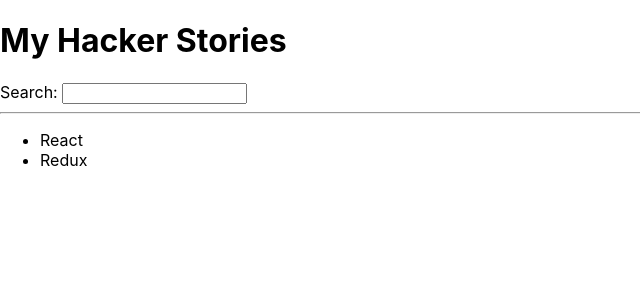
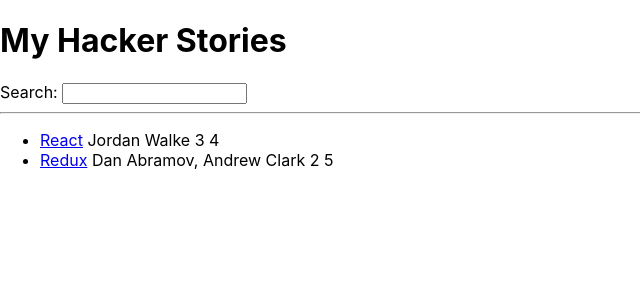
Before and after one commit to bryanvaldovinos/HSReact, a React (Create React App) app: page / in a window 1280 px wide. Shown: the top 300 px of the page, without its empty margins (0-640 px from the left). Built offline with nearby package versions, Linux system fonts and the light colour scheme.

Commit message:
mapped more object properties

```diff
--- a/src/App.js
+++ b/src/App.js
@@ -30,7 +30,16 @@
 
       <ul>
         {list.map(function(item) {
-          return <li key={item.objectID}>{item.title}</li>
+          return (
+          <li key={item.objectID}>
+              <span>
+                <a href={item.url}>{item.title}</a>
+              </span>
+              <span> {item.author}</span>
+              <span> {item.num_comments}</span>
+              <span> {item.points}</span>
+          </li>
+          )
         })}
       </ul>
     </div>
```
